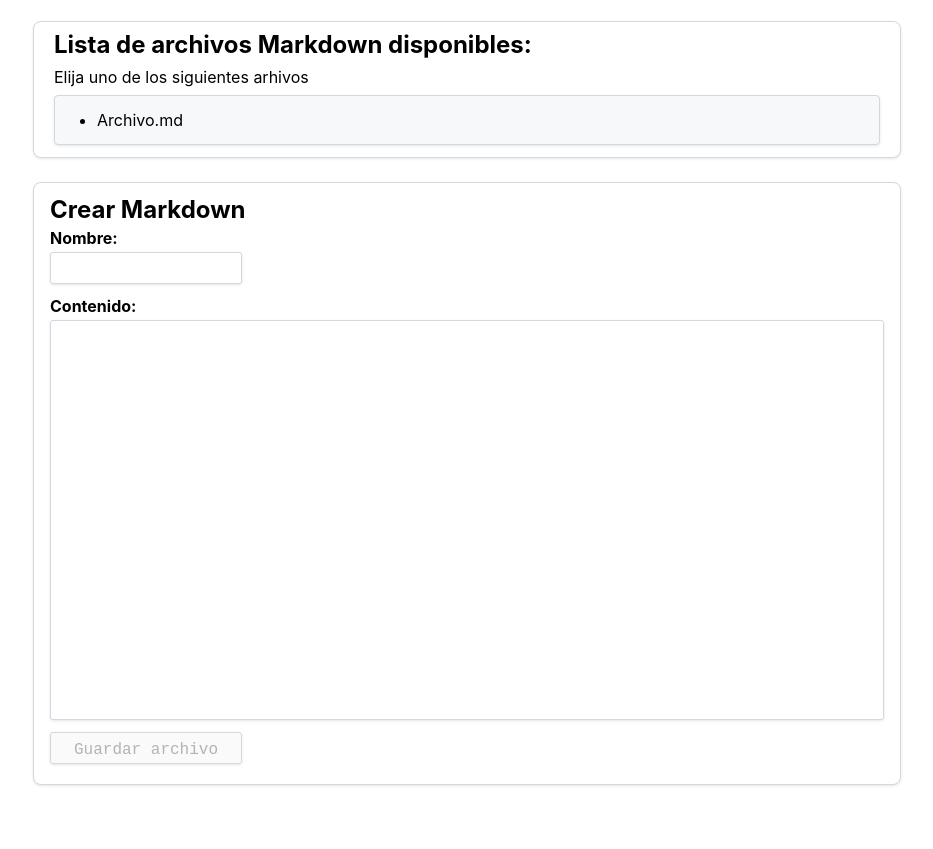
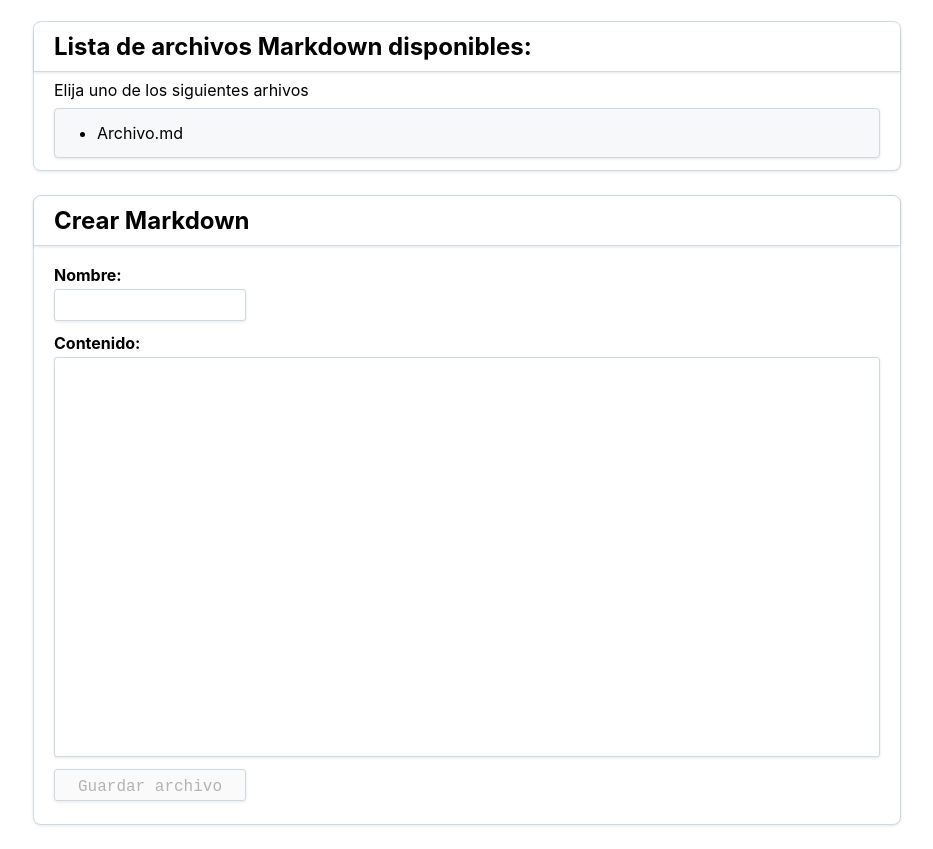
Before and after one commit to JoaquinQFox/lab04-pweb2, a website: page pub/index.html in a window 1280 px wide. Shown: the part 89-938 px from the top of the page, without its empty margins (173-1106 px from the left). Before the commit the page ends 898 px from the top, so only its background shows below. Drawn offline with Linux system fonts and the light colour scheme; no server answers.

Commit message:
index.html, style.css: Agregue divs y estilo de subtitulos en pagina

```diff
--- a/pub/index.html
+++ b/pub/index.html
@@ -15,7 +15,9 @@
     </header>
 
     <section id="sectionListaMd">
-        <h2>Lista de archivos Markdown disponibles:</h2>
+        <div id="listaTitulo">
+            <h2>Lista de archivos Markdown disponibles:</h2>
+        </div>
         <p>Elija uno de los siguientes arhivos</p>
         <div id="listaDiv">
             <ul>
@@ -33,7 +35,9 @@
     </section>
 
     <section id="crearMd">
-        <h2>Crear Markdown</h2>
+        <div id="tituloCrearMd">
+            <h2>Crear Markdown</h2>
+        </div>
         <form id="formEditarMd">
             <div class="formDiv">
                 <label for="nombreArchivoMd">Nombre:</label>
--- a/pub/style.css
+++ b/pub/style.css
@@ -38,8 +38,14 @@ header h1 {
     box-shadow: 0 1px 3px rgba(0, 0, 0, 0.1);
 }
 
-#sectionListaMd h2{
-    margin: 8px 20px;
+#listaTitulo {
+    width: 100%;
+    border-bottom: 1px solid #D1D9E0;
+    box-shadow: 0 1px 3px rgba(0, 0, 0, 0.1);
+}
+
+#listaTitulo h2 {
+    margin: 10px 20px;
 }
 
 #sectionListaMd p {
@@ -179,17 +185,28 @@ header h1 {
 
 #crearMd {
     margin: 24px 16px;
-    padding: 12px 16px;
     border: 1px solid #D1D9E0;
     border-radius: 8px;
     box-shadow: 0 1px 3px rgba(0, 0, 0, 0.1);
     background-color: #fff;
 }
 
+#tituloCrearMd {
+    width: 100%;
+    border-bottom: 1px solid #D1D9E0;
+    box-shadow: 0 1px 3px rgba(0, 0, 0, 0.1);
+}
+
+#tituloCrearMd h2 {
+    padding: 10px 20px;
+}
+
 #formEditarMd {
+    margin: 15px 20px;
     display: flex;
     flex-direction: column;
 }
+
 
 .formDiv {
     margin: 4px 0;
```
